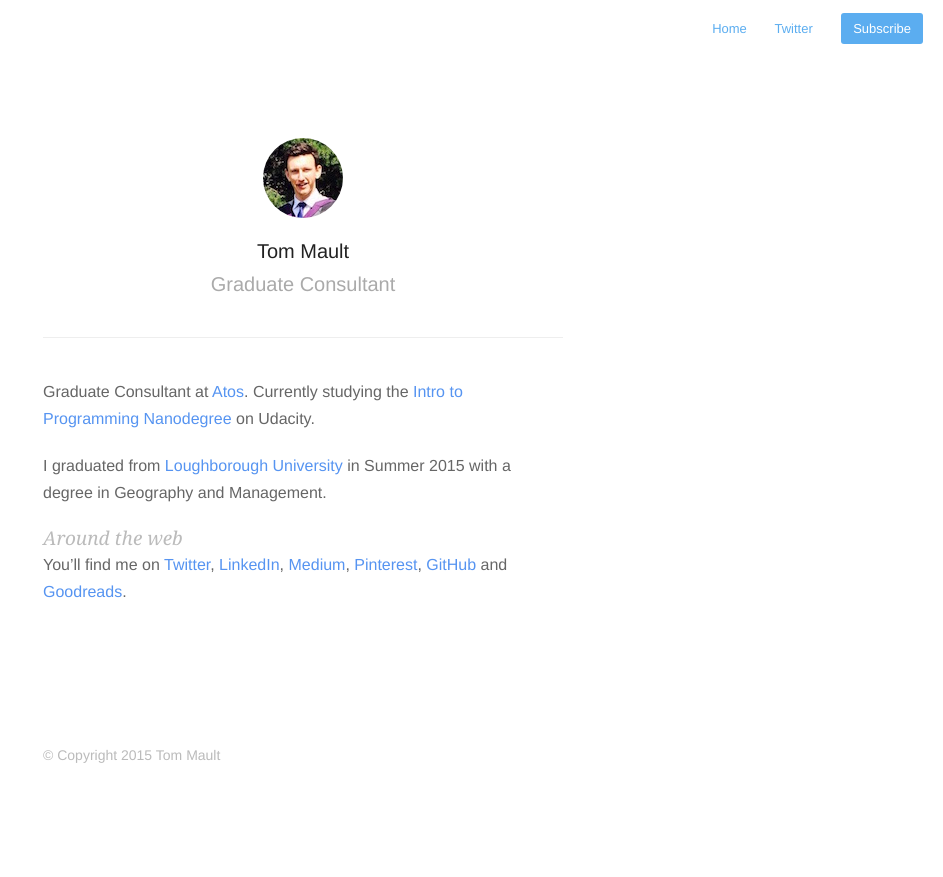
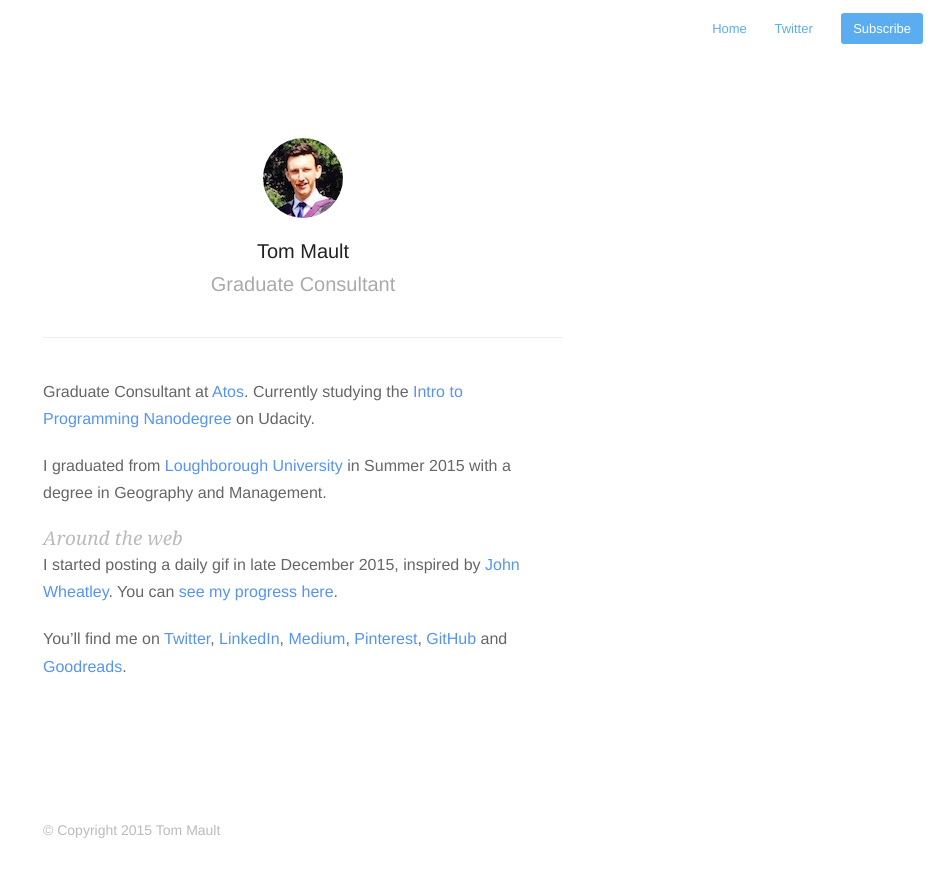
Before and after one commit to tmault/blog, a Jekyll site: the page built from about.md, in a window 1280 px wide. Shown: the top 877 px of the page, without its empty margins (337-1280 px from the left). Built offline with Jekyll 4.4.1, drawn with Linux system fonts in a browser that asks for light colours; nearby versions of some CDN libraries.

Commit message:
Added daily gif link to about page

```diff
--- a/about.md
+++ b/about.md
@@ -9,6 +9,7 @@
 I graduated from [Loughborough University](http://www.lboro.ac.uk/) in Summer 2015 with a degree in Geography and Management.
 
 ## Around the web
+I started posting a daily gif in late December 2015, inspired by [John Wheatley](https://medium.com/@jon/i-ve-been-documenting-my-life-through-gifs-for-the-past-year-bfe23c8a2eef#.oz6poqljx). You can [see my progress here](http://daily.tmault.co.uk).
 
 You'll find me on [Twitter](https://twitter.com/tmault), [LinkedIn](https://uk.linkedin.com/in/tmault), [Medium](http://medium.com/@tmault), [Pinterest](https://www.pinterest.com/thomasmault/), [GitHub](https://github.com/tmault) and [Goodreads](https://www.goodreads.com/user/show/49267595-thomas-mault).
 
```
